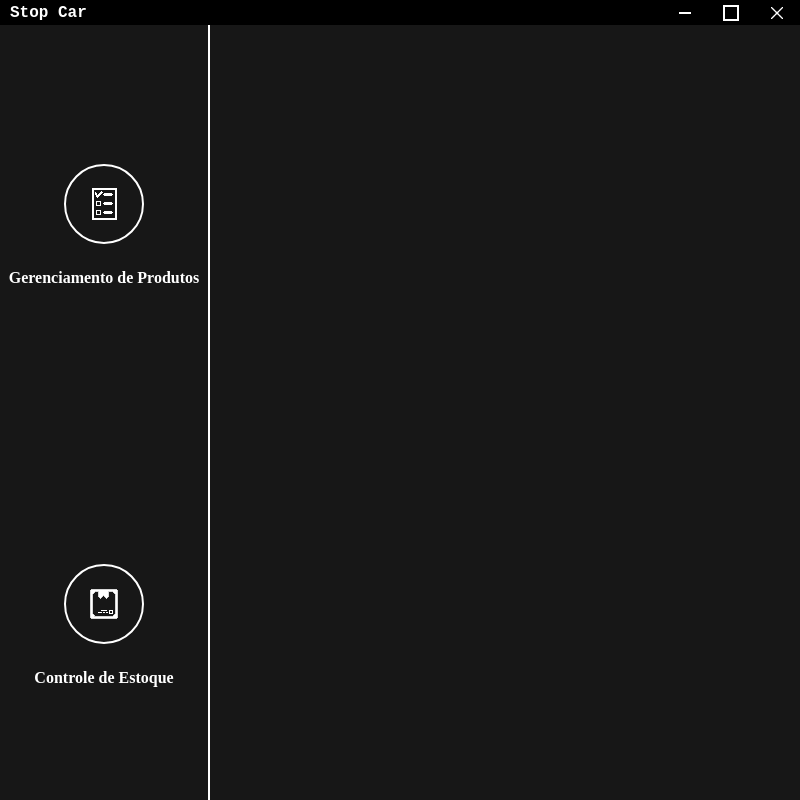
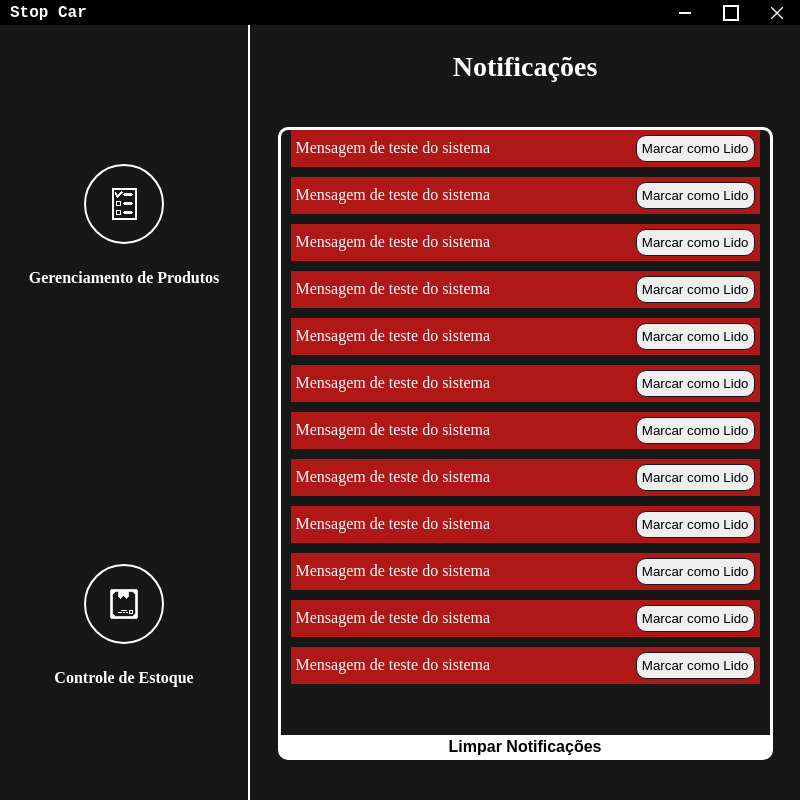
Before and after one commit to herik-silva/Controle-de-Estoque, an Electron app: page src/index.html in a window 800 px wide. Drawn offline with Linux system fonts and the light colour scheme; no server answers; files whose address does not match are found by name.

Commit message:
Implementada a interface referente a tela de notificacoes.

```diff
--- a/src/index.html
+++ b/src/index.html
@@ -3,12 +3,16 @@
 <head>
     <meta charset="UTF-8">
     <meta name="viewport" content="width=device-width, initial-scale=1.0">
-    <link rel="stylesheet" href="./styles/main.css">
+    <link rel="stylesheet" href="./styles/geral.css">
     <link rel="stylesheet" href="./styles/frame.css">
     <link rel="stylesheet" href="./styles/aside.css">
+    <link rel="stylesheet" href="./styles/main/main.css">
+    <link rel="stylesheet" href="./styles/main/notificacoes.css">
     <title>Stop Car</title>
 </head>
 <body class="invisivel">
+
+    <!--Frame-->
     <div class="frame">
         <div class="logo">Stop Car</div>
         <div class="btnActions">
@@ -18,6 +22,7 @@
         </div>
     </div>
 
+    <!--Menu Lateral-->
     <aside>
         <div id="gerenciarProdutos">
             <div class="icon">
@@ -34,6 +39,65 @@
         </div>
     </aside>
 
+    <!--Conteúdo Principal-->
+    <main>
+        <section class="notificacoes">
+            <h1 class="infoText">Notificações</h1>
+            <div class="container-notificacoes">
+                <div class="item">
+                    <span class="descricao">Mensagem de teste do sistema</span>
+                    <button class="marcarLido">Marcar como Lido</button>
+                </div>
+                <div class="item">
+                    <span class="descricao">Mensagem de teste do sistema</span>
+                    <button class="marcarLido">Marcar como Lido</button>
+                </div>
+                <div class="item">
+                    <span class="descricao">Mensagem de teste do sistema</span>
+                    <button class="marcarLido">Marcar como Lido</button>
+                </div>
+                <div class="item">
+                    <span class="descricao">Mensagem de teste do sistema</span>
+                    <button class="marcarLido">Marcar como Lido</button>
+                </div>
+                <div class="item">
+                    <span class="descricao">Mensagem de teste do sistema</span>
+                    <button class="marcarLido">Marcar como Lido</button>
+                </div>
+                <div class="item">
+                    <span class="descricao">Mensagem de teste do sistema</span>
+                    <button class="marcarLido">Marcar como Lido</button>
+                </div>
+                <div class="item">
+                    <span class="descricao">Mensagem de teste do sistema</span>
+                    <button class="marcarLido">Marcar como Lido</button>
+                </div>
+                <div class="item">
+                    <span class="descricao">Mensagem de teste do sistema</span>
+                    <button class="marcarLido">Marcar como Lido</button>
+                </div>
+                <div class="item">
+                    <span class="descricao">Mensagem de teste do sistema</span>
+                    <button class="marcarLido">Marcar como Lido</button>
+                </div>
+                <div class="item">
+                    <span class="descricao">Mensagem de teste do sistema</span>
+                    <button class="marcarLido">Marcar como Lido</button>
+                </div>
+                <div class="item">
+                    <span class="descricao">Mensagem de teste do sistema</span>
+                    <button class="marcarLido">Marcar como Lido</button>
+                </div>
+                <div class="item">
+                    <span class="descricao">Mensagem de teste do sistema</span>
+                    <button class="marcarLido">Marcar como Lido</button>
+                </div>
+            </div>
+            <button id="limparNotificacoes">Limpar Notificações</button>
+        </section>
+    </main>
+
+    <!--Scripts-->
     <script src="./renderer.js"></script>
 </body>
 </html>
--- a/src/styles/aside.css
+++ b/src/styles/aside.css
@@ -3,8 +3,7 @@ aside{
     top: 25px;
     z-index: 1;
 
-    min-width: 210px;
-    width: 15%;
+    min-width: 250px;
     height: 100vh;
     border-right: 2px solid #FFF;
 }
@@ -31,7 +30,6 @@ aside{
     filter: brightness(50%);
 }
 
-
 .icon{
     width: 80px;
     height: 80px;
--- /dev/null
+++ b/src/styles/main/main.css
@@ -0,0 +1,12 @@
+main{
+    margin-left: 250px;
+    margin-top: 25px;
+    max-width: 85%;
+    height: 95vh;
+
+    color: #FFF;
+
+    display: flex;
+    justify-content: center;
+
+}
--- /dev/null
+++ b/src/styles/main/notificacoes.css
@@ -0,0 +1,104 @@
+:root{
+    --alertaInfo: #c46018;
+    --alertaProblemaCritico: #b01717;
+}
+
+button{
+    outline: none;
+}
+
+.notificacoes{
+    width: 90%;
+
+    display: flex;
+    flex-direction: column;
+    align-items: center;
+    justify-content: center;
+
+    box-sizing: border-box;
+}
+
+.infoText{
+    width: 100%;
+    height: 10%;
+
+    font-weight: 900;
+    font-size: 28px;
+    text-align: center;
+}
+
+.container-notificacoes{
+    width: 100%;
+    height: 80%;
+
+    border: 3px solid #FFF;
+    border-bottom: none;
+    border-top-left-radius: 10px;
+    border-top-right-radius: 10px;
+
+    overflow: auto;
+    overflow-x: hidden;
+
+    padding: 0 10px
+}
+
+.container-notificacoes::-webkit-scrollbar {
+    width: 5px;
+    height: 10px;
+}
+
+.container-notificacoes::-webkit-scrollbar-thumb {
+    background: #FFF;
+}
+
+.item{
+    display: flex;
+    justify-content: space-between;
+    align-items: center;
+
+    padding: 5px;
+    margin-bottom: 10px;
+
+    color: #FFF;
+    background-color: var(--alertaProblemaCritico);
+}
+
+.item button{
+    border-radius: 10px;
+    border: 1px solid #171717;
+    padding: 5px;
+
+    cursor: pointer;
+    transition: 0.1s ease-out all;
+}
+
+.item button:hover{
+    transform: scale(1.1);
+}
+
+.item button:active{
+    transform: scale(1);
+}
+
+#limparNotificacoes{
+    width: 100%;
+    height: 25px;
+
+    background-color: #FFF;
+
+    border: 3px solid #FFF;
+    border-bottom-left-radius: 10px;
+    border-bottom-right-radius: 10px;
+
+    font-size: 16px;
+    font-weight: 600;
+
+    transition: 0.2s ease-out all;
+    cursor: pointer;
+}
+
+#limparNotificacoes:hover{
+    height: 35px;
+    background-color: var(--alertaProblemaCritico);
+    color: #FFF;
+}
```
Also changed, not shown: Controller/mainController.js (line endings or trailing spaces), src/styles/geral.css (renamed from src/styles/main.css).
